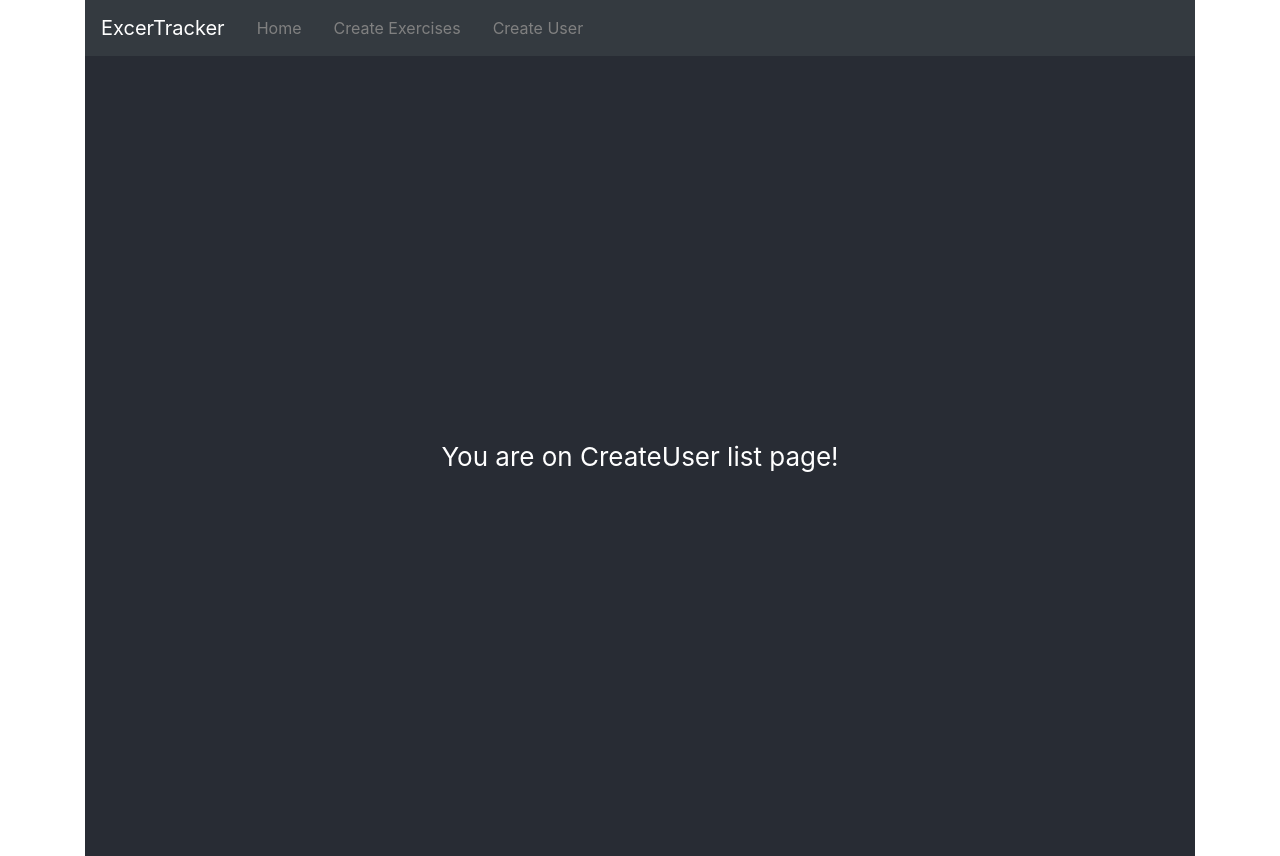
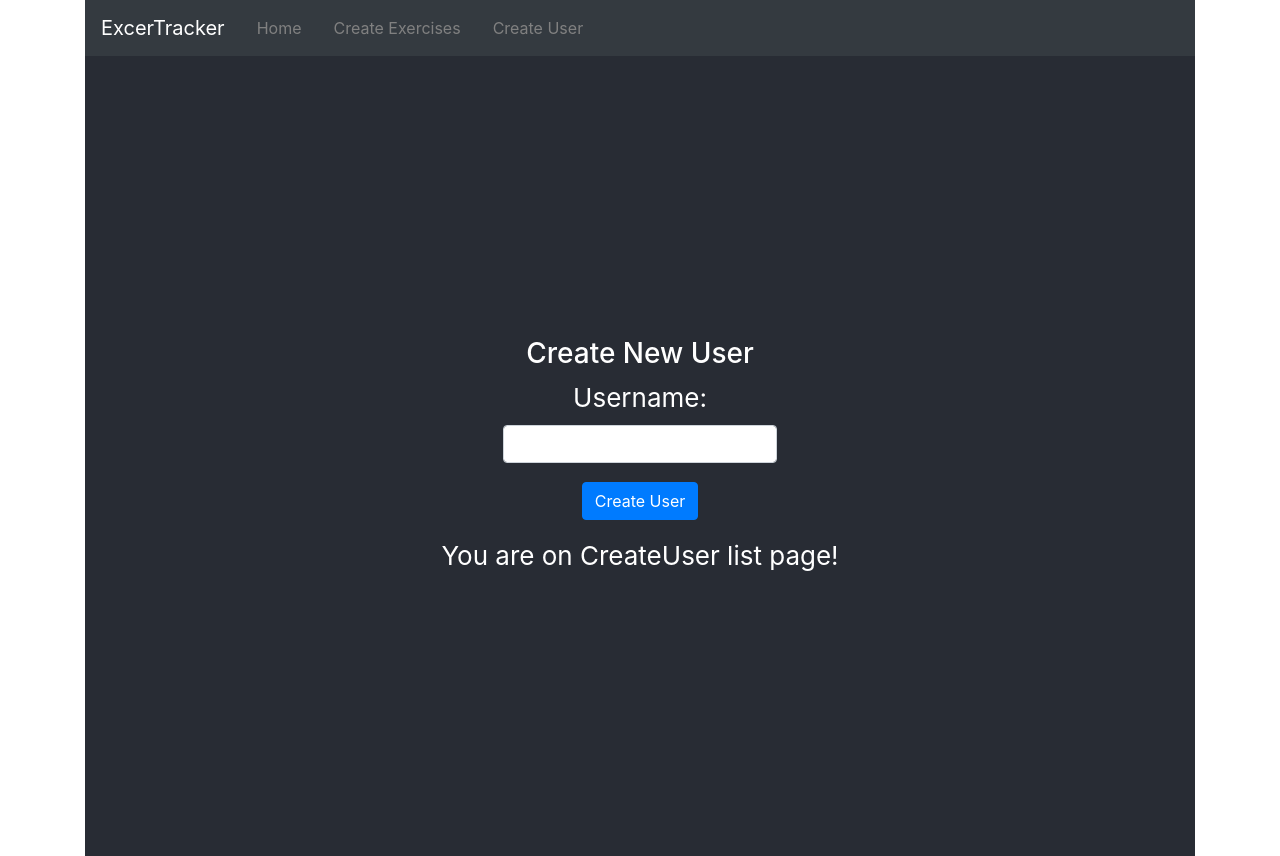
Before and after one commit to tanzimrayhan/Exerciser, a React (Create React App) app: page /user in a window 1280 px wide. Built offline with nearby package versions, Linux system fonts and the light colour scheme.

Commit message:
Added the create-user form

```diff
--- a/src/components/create-user.component.js
+++ b/src/components/create-user.component.js
@@ -1,5 +1,4 @@
 import React, { Component } from 'react';
-
 import "bootstrap/dist/css/bootstrap.min.css";
 
 
@@ -40,6 +39,23 @@
         return (
             <div className="App" style={{ height: '100%' }}>
                 <header className="App-header" >
+                    <div>
+                        <h3> Create New User</h3>
+                        <form onSubmit={this.onSubmit}>
+                            <div className="form-group">
+                                <label>Username: </label>
+                                <input type="text"
+                                required
+                                className="form-control"
+                                value={this.state.username}
+                                onChange={this.onChangeUsername}/>
+                            </div>
+                            <div className="form-group">
+                                <input type="submit" value="Create User" className="btn btn-primary"/>
+                            </div>
+                        </form>
+                    </div>
+
                 You are on CreateUser list page!
                 </header>
             </div>
```
